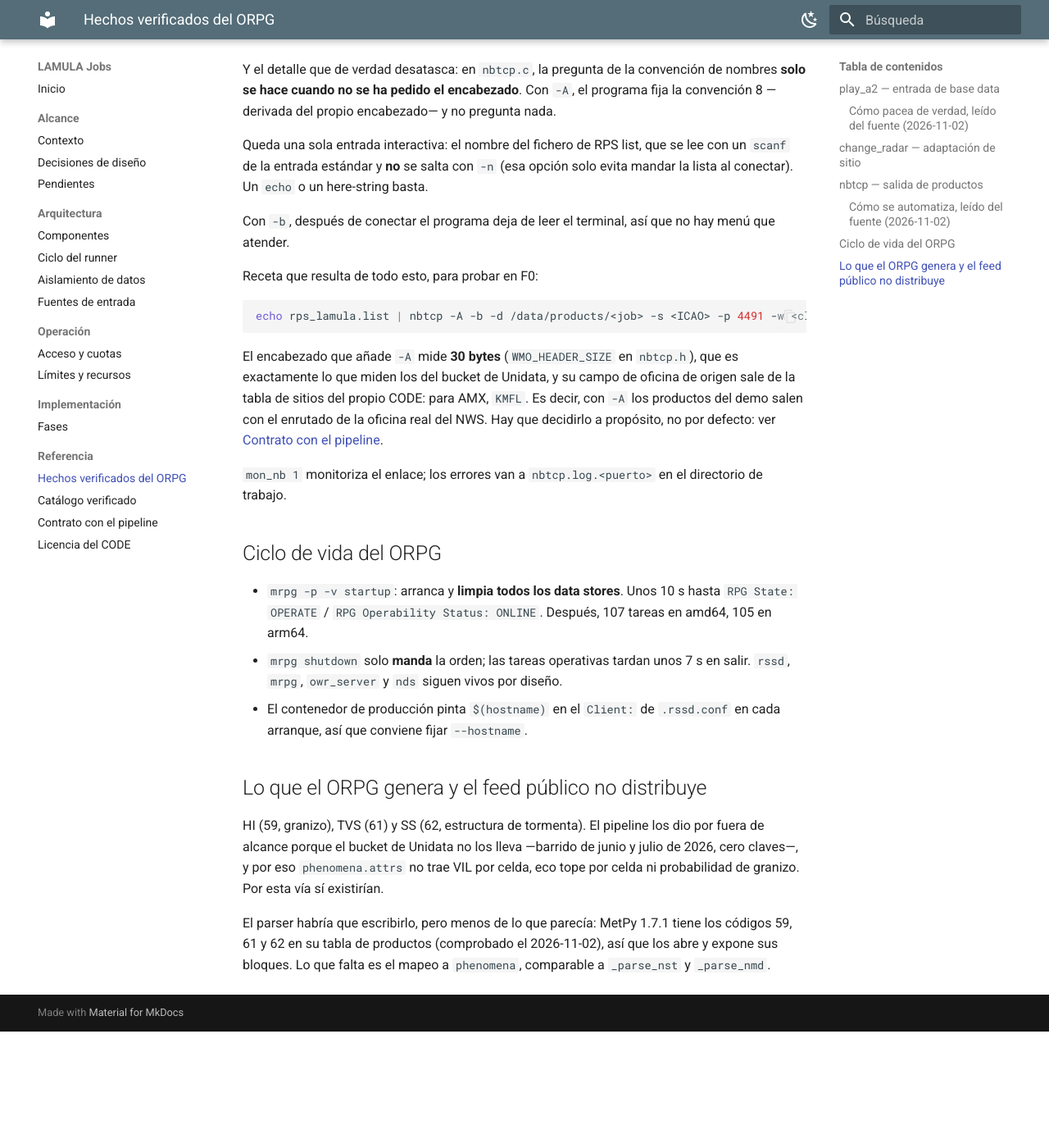
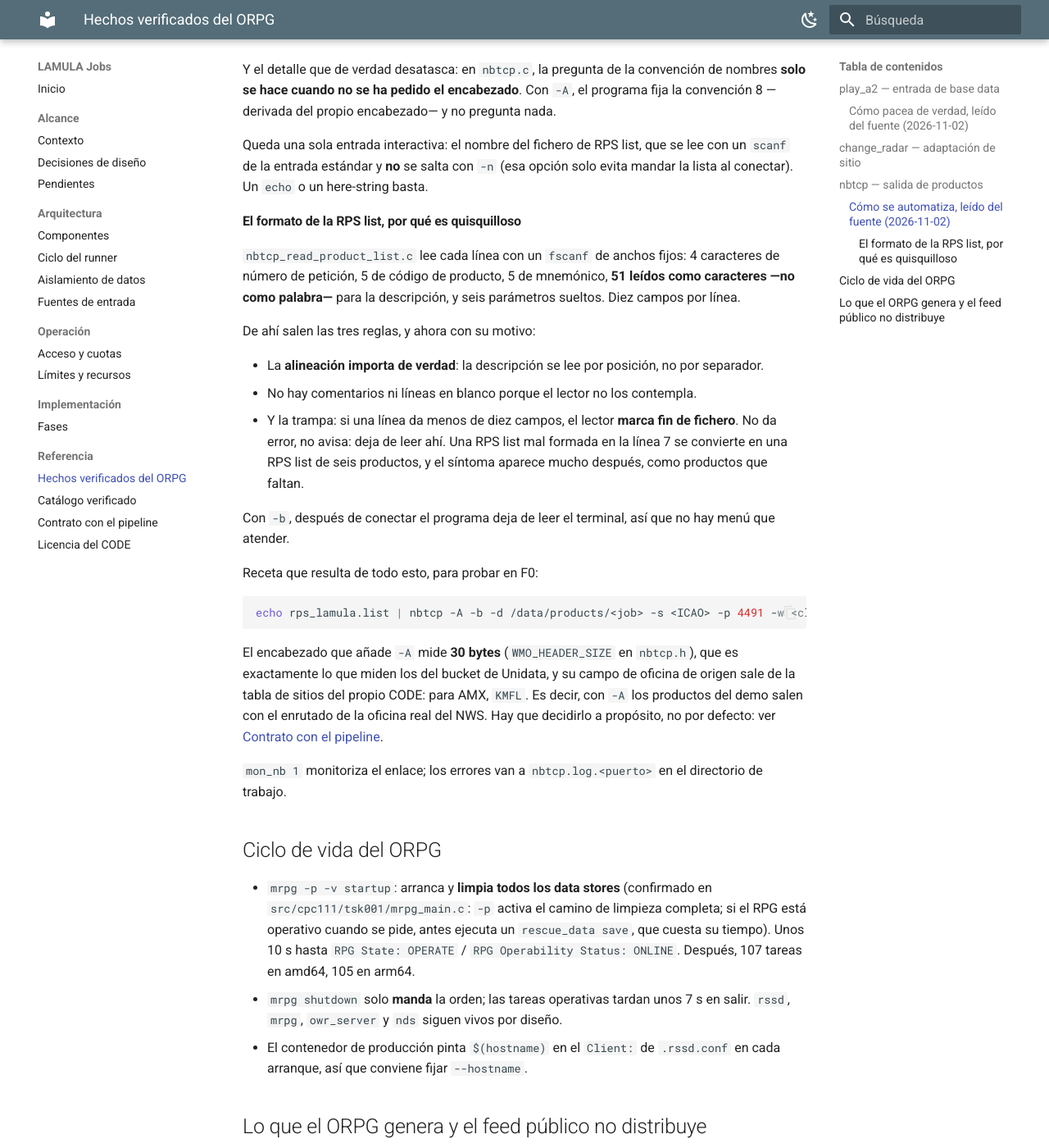
Before and after one commit to vladimir1284/lamula-jobs, an MkDocs documentation site: the page built from docs/referencia/orpg-hechos.md, in a window 1280 px wide and 1400 px high, scrolled down 3182 px. Shown: the whole window at 82% size. Built offline with MkDocs 1.6.1 and Material for MkDocs 9.7.7, drawn with Linux system fonts in a browser that asks for light colours; before the commit the page ends 4440 px from its top, so only the background shows below that.

Commit message:
docs: por qué la RPS list es quisquillosa, y confirmación del -p de mrpg
El lector de la RPS list usa un fscanf de anchos fijos con la descripción
leída como 51 caracteres por posición: de ahí que la alineación importe y
que no quepan comentarios. Y la trampa: una línea con menos de diez campos
se trata como fin de fichero, sin error. Una lista mal formada en la línea 7
es una lista de seis productos y el síntoma llega mucho después.

Confirmado también que `mrpg -p` activa la limpieza completa de data stores,
precedida de un `rescue_data save` si el RPG está operativo.

Co-Authored-By: Claude Opus 5 (1M context) <noreply@anthropic.com>

```diff
--- a/docs/referencia/orpg-hechos.md
+++ b/docs/referencia/orpg-hechos.md
@@ -116,6 +116,21 @@ Queda una sola entrada interactiva: el nombre del fichero de RPS list, que se le
 `scanf` de la entrada estándar y **no** se salta con `-n` (esa opción solo evita mandar la
 lista al conectar). Un `echo` o un here-string basta.
 
+#### El formato de la RPS list, por qué es quisquilloso
+
+`nbtcp_read_product_list.c` lee cada línea con un `fscanf` de anchos fijos: 4 caracteres de
+número de petición, 5 de código de producto, 5 de mnemónico, **51 leídos como caracteres —no
+como palabra—** para la descripción, y seis parámetros sueltos. Diez campos por línea.
+
+De ahí salen las tres reglas, y ahora con su motivo:
+
+- La **alineación importa de verdad**: la descripción se lee por posición, no por separador.
+- No hay comentarios ni líneas en blanco porque el lector no los contempla.
+- Y la trampa: si una línea da menos de diez campos, el lector **marca fin de fichero**. No da
+  error, no avisa: deja de leer ahí. Una RPS list mal formada en la línea 7 se convierte en
+  una RPS list de seis productos, y el síntoma aparece mucho después, como productos que
+  faltan.
+
 Con `-b`, después de conectar el programa deja de leer el terminal, así que no hay menú que
 atender.
 
@@ -136,7 +151,9 @@ trabajo.
 
 ## Ciclo de vida del ORPG
 
-- `mrpg -p -v startup`: arranca y **limpia todos los data stores**. Unos 10 s hasta
+- `mrpg -p -v startup`: arranca y **limpia todos los data stores** (confirmado en
+  `src/cpc111/tsk001/mrpg_main.c`: `-p` activa el camino de limpieza completa; si el RPG está
+  operativo cuando se pide, antes ejecuta un `rescue_data save`, que cuesta su tiempo). Unos 10 s hasta
   `RPG State: OPERATE` / `RPG Operability Status: ONLINE`. Después, 107 tareas en amd64, 105 en
   arm64.
 - `mrpg shutdown` solo **manda** la orden; las tareas operativas tardan unos 7 s en salir.
```
